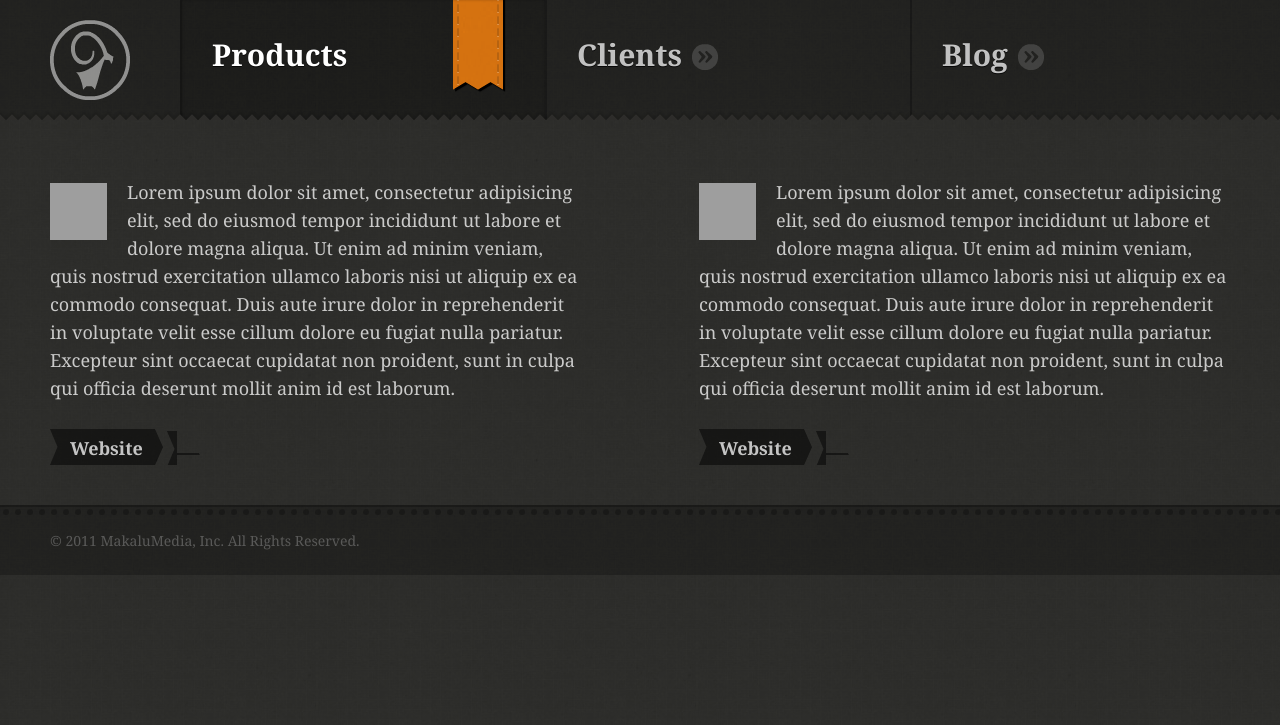
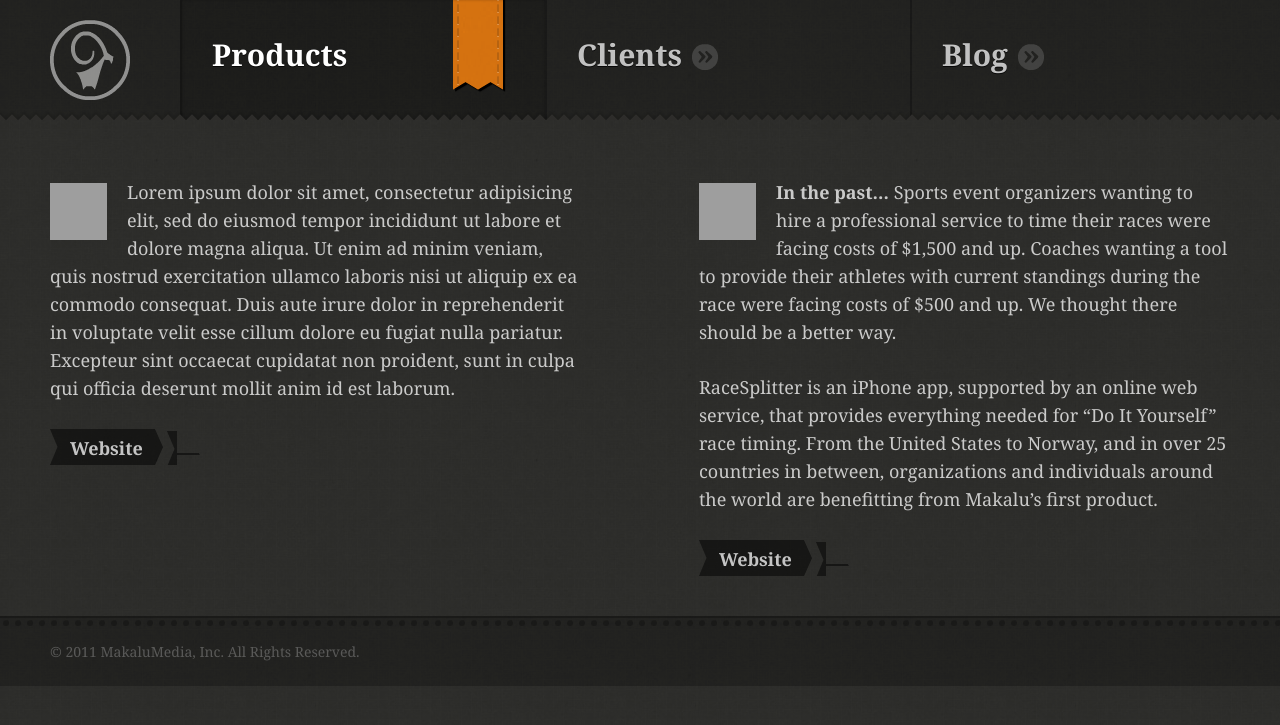
Before and after one commit to makalu/makalu.github.com, a Jekyll site: the page built from products/index.html, in a window 1280 px wide. Shown: the top 725 px of the page. Built offline with Jekyll 4.4.1, drawn with Linux system fonts in a browser that asks for light colours; nearby versions of some CDN libraries; grey boxes are pictures that could not be loaded.

Commit message:
RaceSplitter intro edit.

```diff
--- a/products/_posts/2011-02-01-racesplitter.markdown
+++ b/products/_posts/2011-02-01-racesplitter.markdown
@@ -8,4 +8,6 @@
 twitter: @racesplitter
 ---
 
-Lorem ipsum dolor sit amet, consectetur adipisicing elit, sed do eiusmod tempor incididunt ut labore et dolore magna aliqua. Ut enim ad minim veniam, quis nostrud exercitation ullamco laboris nisi ut aliquip ex ea commodo consequat. Duis aute irure dolor in reprehenderit in voluptate velit esse cillum dolore eu fugiat nulla pariatur. Excepteur sint occaecat cupidatat non proident, sunt in culpa qui officia deserunt mollit anim id est laborum.
+**In the past…** Sports event organizers wanting to hire a professional service to time their races were facing costs of $1,500 and up. Coaches wanting a tool to provide their athletes with current standings during the race were facing costs of $500 and up. We thought there should be a better way.
+
+RaceSplitter is an iPhone app, supported by an online web service, that provides everything needed for "Do It Yourself" race timing. From the United States to Norway, and in over 25 countries in between, organizations and individuals around the world are benefitting from Makalu's first product.
```
